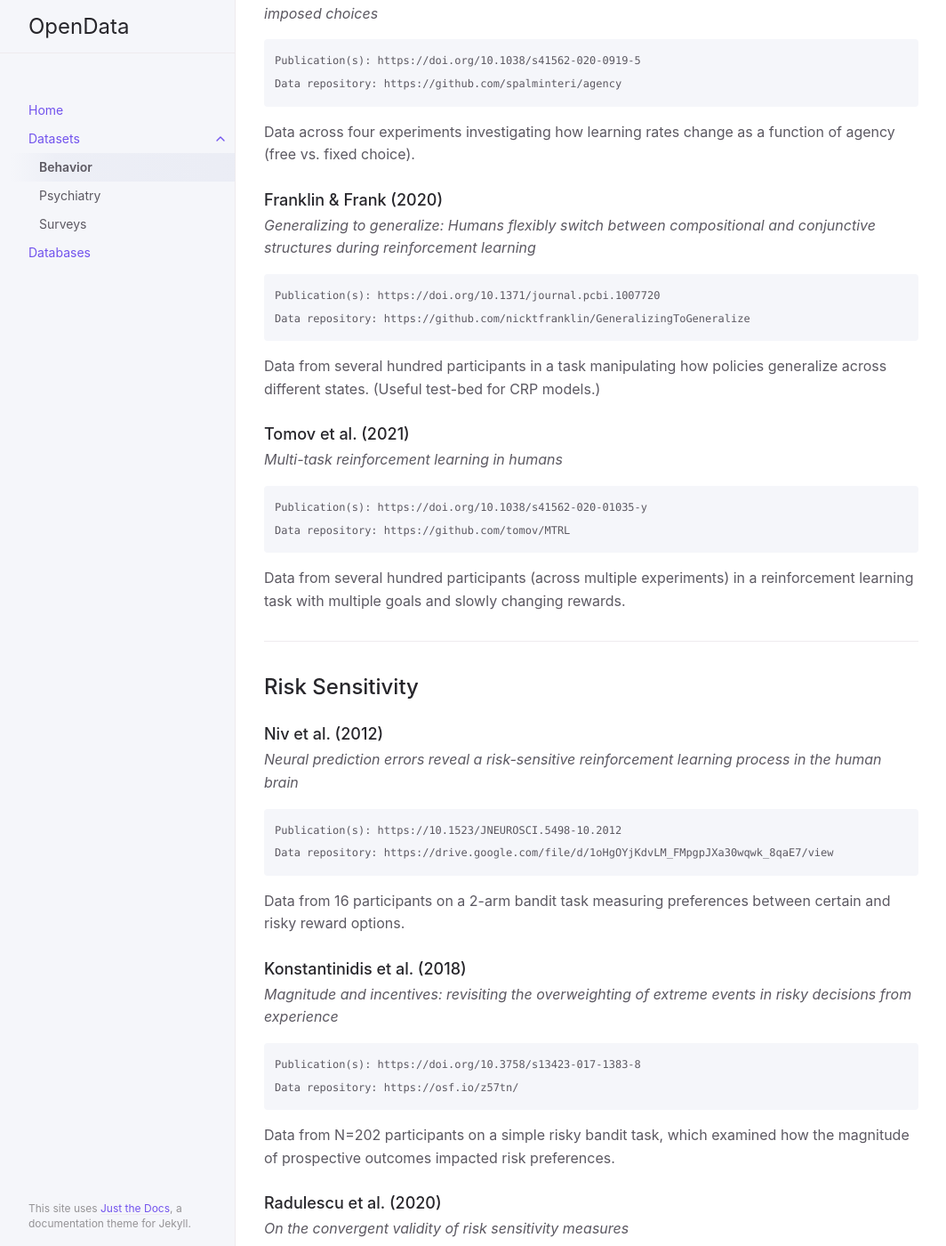
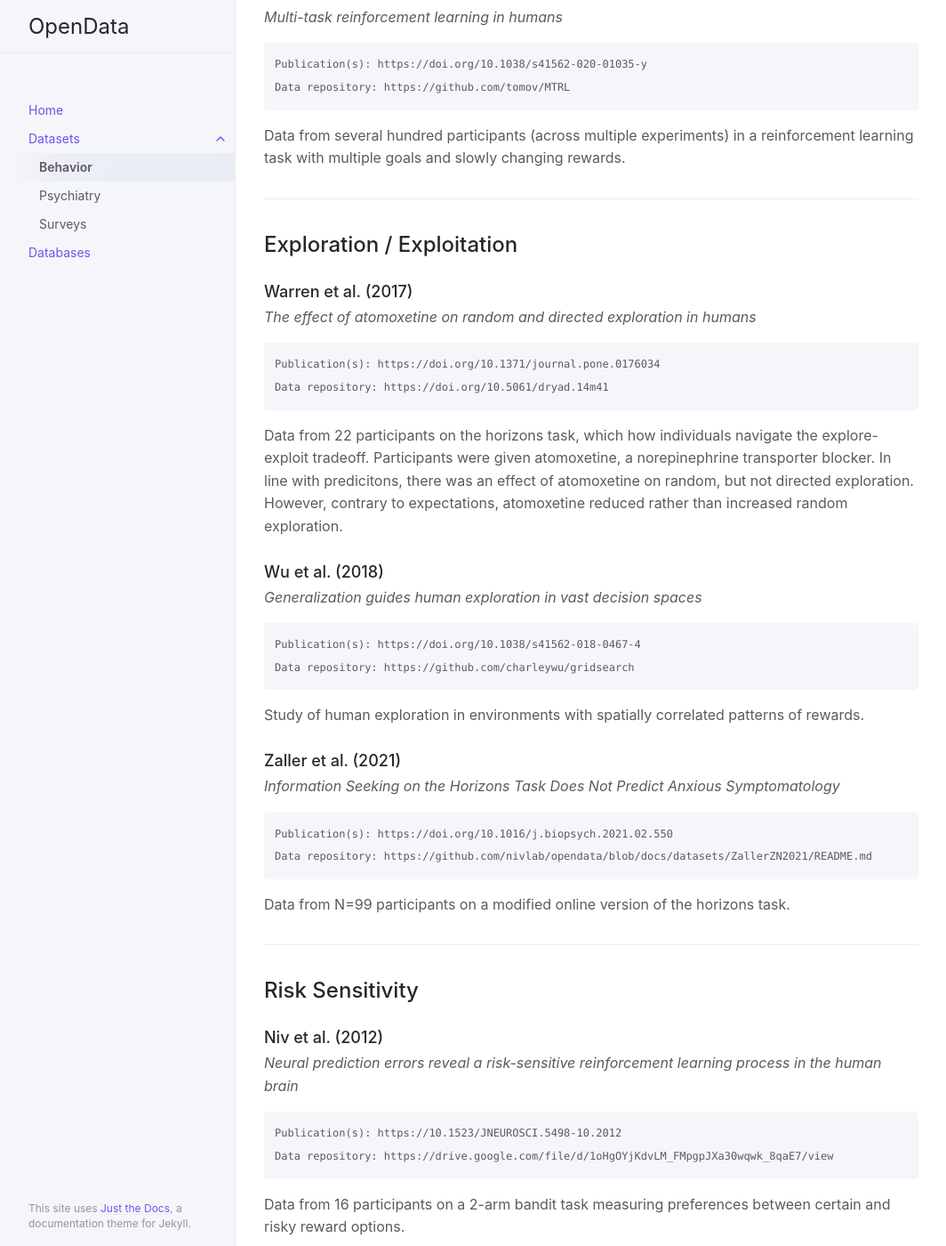
Before and after one commit to nivlab/opendata, a Jekyll site: the page built from docs/datasets/behavior.md, in a window 1280 px wide and 1400 px high, scrolled down 2869 px. Shown: the whole window at 89% size, without its empty margins (107-1171 px from the left). Built offline with Jekyll 4.4.1, drawn with Linux system fonts in a browser that asks for light colours; some of the changed text lies outside the part shown.

Commit message:
Update behavior.md

````diff
--- a/docs/datasets/behavior.md
+++ b/docs/datasets/behavior.md
@@ -38,16 +38,6 @@ Data repository: https://figshare.com/articles/dataset/Behavioral_data_and_data_
 
 The behavior from 85 participants who performed a simple 2-arm bandit task.
 
-### Warren et al. (2017)
-{: .no_toc }
-*The effect of atomoxetine on random and directed exploration in humans*
-```
-Publication(s): https://doi.org/10.1371/journal.pone.0176034
-Data repository: https://doi.org/10.5061/dryad.14m41
-```
-
-Data from 22 participants on the horizons task, which how individuals navigate the explore-exploit tradeoff. Participants were given atomoxetine, a norepinephrine transporter blocker. In line with predicitons, there was an effect of atomoxetine on random, but not directed exploration. However, contrary to expectations, atomoxetine reduced rather than increased random exploration.
-
 ### Correa et al. (2018)
 {: .no_toc }
 *How the Level of Reward Awareness Changes the Computational and Electrophysiological Signatures of Reinforcement Learning*
@@ -57,16 +47,6 @@ Data repository: https://figshare.com/articles/Codes_and_Data_-_Correa_et_al_JNe
 ```
 
 A study investigating the effects of stimulus visibility on reward learning and choice.
-
-### Wu et al. (2018)
-{: .no_toc }
-*Generalization guides human exploration in vast decision spaces*
-```
-Publication(s): https://doi.org/10.1038/s41562-018-0467-4
-Data repository: https://github.com/charleywu/gridsearch
-```
-
-Study of human exploration in environments with spatially correlated patterns of rewards.
 
 ### Ballard et al. (2019)
 {: .no_toc }
@@ -136,6 +116,41 @@ Data repository: https://github.com/tomov/MTRL
 ```
 
 Data from several hundred participants (across multiple experiments) in a reinforcement learning task with multiple goals and slowly changing rewards.
+
+---
+
+## Exploration / Exploitation
+
+### Warren et al. (2017)
+{: .no_toc }
+*The effect of atomoxetine on random and directed exploration in humans*
+```
+Publication(s): https://doi.org/10.1371/journal.pone.0176034
+Data repository: https://doi.org/10.5061/dryad.14m41
+```
+
+Data from 22 participants on the horizons task, which how individuals navigate the explore-exploit tradeoff. Participants were given atomoxetine, a norepinephrine transporter blocker. In line with predicitons, there was an effect of atomoxetine on random, but not directed exploration. However, contrary to expectations, atomoxetine reduced rather than increased random exploration.
+
+### Wu et al. (2018)
+{: .no_toc }
+*Generalization guides human exploration in vast decision spaces*
+```
+Publication(s): https://doi.org/10.1038/s41562-018-0467-4
+Data repository: https://github.com/charleywu/gridsearch
+```
+
+Study of human exploration in environments with spatially correlated patterns of rewards.
+
+### Zaller et al. (2021)
+{: .no_toc }
+*Information Seeking on the Horizons Task Does Not Predict Anxious Symptomatology*
+
+```
+Publication(s): https://doi.org/10.1016/j.biopsych.2021.02.550
+Data repository: https://github.com/nivlab/opendata/blob/docs/datasets/ZallerZN2021/README.md
+```
+
+Data from N=99 participants on a modified online version of the horizons task.
 
 ---
 
@@ -217,7 +232,6 @@ Data repository: https://data.donders.ru.nl/collections/di/dccn/DSC_3017033.03_6
 
 34 participants on the Pavlovian Instrumental Transfer task.
 
-
 ### Dorfman & Gershman (2019)
 {: .no_toc }
 *Controllability governs the balance between Pavlovian and instrumental action selection*
@@ -246,7 +260,6 @@ Data repository: https://osf.io/d6eqk/
 ```
 
 Data from 52 participants on a modified Pavlovian Instrumental Transfer task where control over outcomes (probability of reward) was modified in blocks over the course of the experiment. Pavlovian biases enhanced during low control blocks. Participants also undergoing tDCS stimulation.
-
 
 ---
 
````
Also changed, not shown: other parts of docs/datasets/behavior.md (+1 -1 lines).
